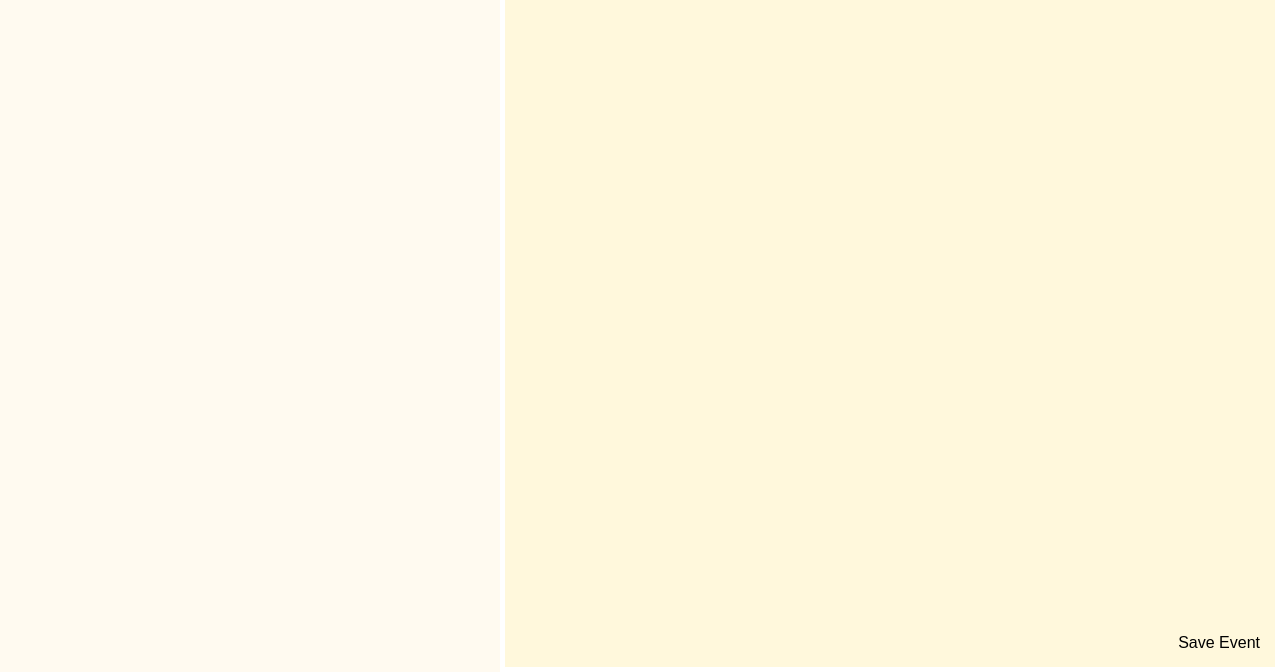
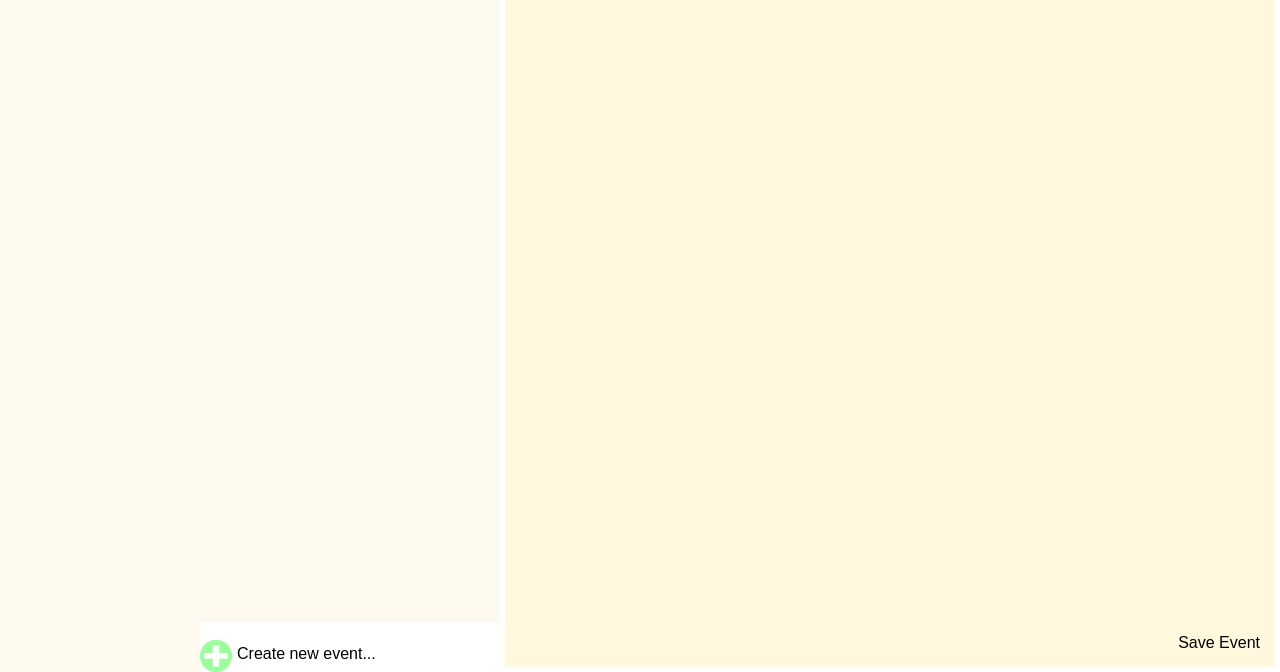
Before and after one commit to Hackathon-UCSC-2015/HackUCSC-2015, a plain HTML site: page client/index.html in a window 1280 px wide. Shown: the part 128-800 px from the top of the page. Drawn offline with nearby package versions, Linux system fonts and the light colour scheme.

```diff
--- a/client/stylesheet.css
+++ b/client/stylesheet.css
@@ -7,12 +7,12 @@
     background-color:#FFFAF0;
     float:left;
 	position:fixed;
-	top:0px;
+	bottom:50px;
 	left:200px;
     width:300px;
-    height:100%;
-	margin-top:50px;
 	overflow:scroll;
+	height: -webkit-calc(100% - 100px);
+	height: -moz-calc(100% - 100px);
 }
 
 #loginButton {
@@ -61,7 +61,7 @@
 .plusbutton {
     position: fixed;
     bottom: 0px;
-	left: 0px;
+	left: 200px;
 	z-index:2;
 }
 
```
